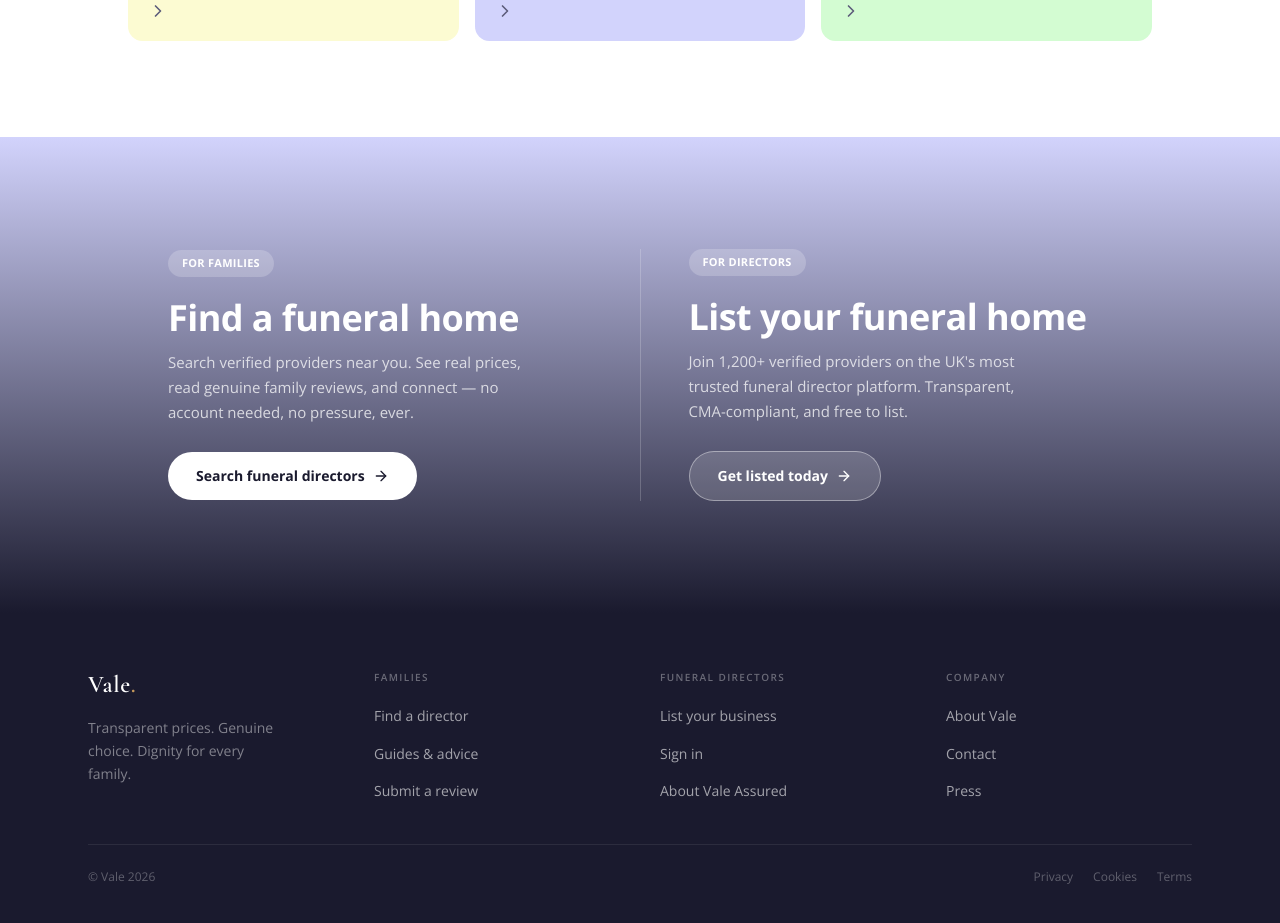
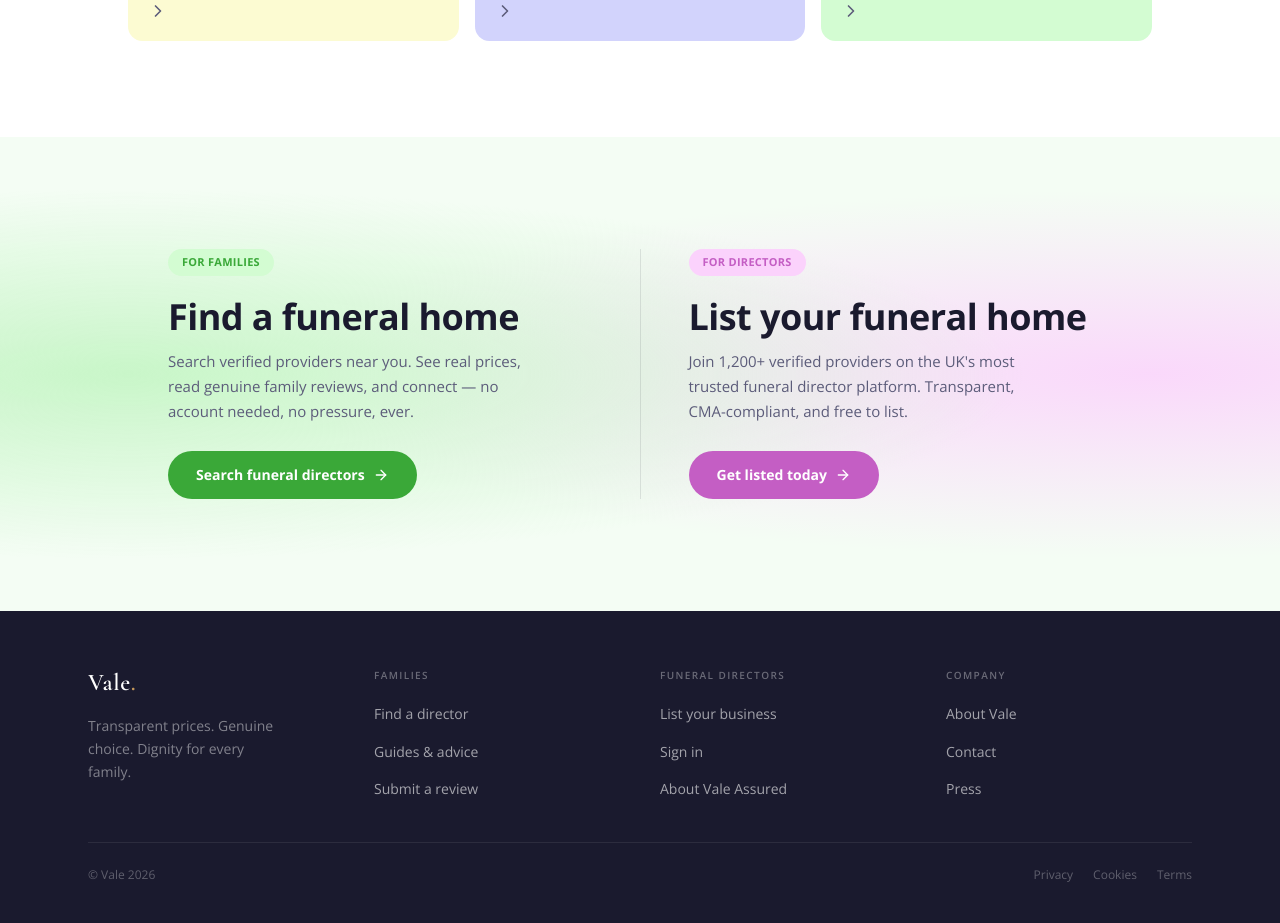
Before and after one commit to Zamster100/Vale, a Next.js app in the folder vale-web/: page / in a window 1280 px wide. Shown: the part 5540-6463 px from the top of the page. Built offline with nearby package versions, Linux system fonts and the light colour scheme.

Commit message:
Revert "Final CTA: vertical lavender-to-footer gradient, white text"
This reverts commit 709c79b28f2422d6e0586ec7e9141246e234006e.

```diff
--- a/vale-web/app/(public)/page.tsx
+++ b/vale-web/app/(public)/page.tsx
@@ -890,7 +890,11 @@ export default function Home() {
       <section
         className="relative overflow-hidden"
         style={{
-          background: "linear-gradient(to bottom, #D2D3FC 0%, #1A1A2E 100%)",
+          background: "#F4FDF4",
+          backgroundImage: [
+            "radial-gradient(ellipse at 10% 50%, rgba(196,245,196,0.9) 0%, transparent 55%)",
+            "radial-gradient(ellipse at 90% 50%, rgba(251,210,252,0.85) 0%, transparent 55%)",
+          ].join(", "),
         }}
       >
         <div className="max-w-5xl mx-auto px-6 md:px-10 py-20 md:py-28">
@@ -902,24 +906,24 @@ export default function Home() {
             <div className="flex-1 flex flex-col items-start justify-center px-0 md:pr-12 py-8 md:py-0">
               <span
                 className="inline-block rounded-full px-3.5 py-1 text-[11px] font-bold uppercase tracking-wide mb-5 w-fit"
-                style={{ background: "rgba(255,255,255,0.2)", color: "#ffffff" }}
+                style={{ background: MINT, color: MINT_BTN }}
               >
                 For families
               </span>
               <h2
                 className="mb-3"
-                style={{ fontFamily: OS, fontWeight: 800, fontSize: "clamp(24px,3vw,36px)", color: "#ffffff", lineHeight: 1.15 }}
+                style={{ fontFamily: OS, fontWeight: 800, fontSize: "clamp(24px,3vw,36px)", color: DARK, lineHeight: 1.15 }}
               >
                 Find a funeral home
               </h2>
-              <p className="mb-7" style={{ fontSize: "15px", color: "rgba(255,255,255,0.75)", lineHeight: 1.65, maxWidth: "360px" }}>
+              <p className="mb-7" style={{ fontSize: "15px", color: MED, lineHeight: 1.65, maxWidth: "360px" }}>
                 Search verified providers near you. See real prices, read genuine family
                 reviews, and connect — no account needed, no pressure, ever.
               </p>
               <Link
                 href="/search"
                 className="inline-flex items-center gap-2 rounded-full px-7 py-3.5 text-sm font-bold hover:opacity-90 transition-opacity"
-                style={{ background: "#ffffff", color: DARK }}
+                style={{ background: MINT_BTN, color: "#FFFFFF" }}
               >
                 Search funeral directors
                 <ArrowRight className="w-4 h-4" aria-hidden="true" />
@@ -929,13 +933,13 @@ export default function Home() {
             {/* Vertical divider */}
             <div
               className="hidden md:block self-stretch shrink-0"
-              style={{ width: "1px", background: "rgba(255,255,255,0.2)" }}
+              style={{ width: "1px", background: "rgba(26,26,46,0.1)" }}
               aria-hidden="true"
             />
             {/* Horizontal divider on mobile */}
             <div
               className="block md:hidden"
-              style={{ height: "1px", background: "rgba(255,255,255,0.2)", margin: "8px 0" }}
+              style={{ height: "1px", background: "rgba(26,26,46,0.1)", margin: "8px 0" }}
               aria-hidden="true"
             />
 
@@ -943,24 +947,24 @@ export default function Home() {
             <div className="flex-1 flex flex-col items-start justify-center px-0 md:pl-12 py-8 md:py-0">
               <span
                 className="inline-block rounded-full px-3.5 py-1 text-[11px] font-bold uppercase tracking-wide mb-5 w-fit"
-                style={{ background: "rgba(255,255,255,0.2)", color: "#ffffff" }}
+                style={{ background: PINK, color: "#C45EC4" }}
               >
                 For directors
               </span>
               <h2
                 className="mb-3"
-                style={{ fontFamily: OS, fontWeight: 800, fontSize: "clamp(24px,3vw,36px)", color: "#ffffff", lineHeight: 1.15 }}
+                style={{ fontFamily: OS, fontWeight: 800, fontSize: "clamp(24px,3vw,36px)", color: DARK, lineHeight: 1.15 }}
               >
                 List your funeral home
               </h2>
-              <p className="mb-7" style={{ fontSize: "15px", color: "rgba(255,255,255,0.75)", lineHeight: 1.65, maxWidth: "360px" }}>
+              <p className="mb-7" style={{ fontSize: "15px", color: MED, lineHeight: 1.65, maxWidth: "360px" }}>
                 Join 1,200+ verified providers on the UK&apos;s most trusted funeral
                 director platform. Transparent, CMA-compliant, and free to list.
               </p>
               <Link
                 href="/for-funeral-directors"
                 className="inline-flex items-center gap-2 rounded-full px-7 py-3.5 text-sm font-bold hover:opacity-90 transition-opacity"
-                style={{ background: "rgba(255,255,255,0.15)", color: "#ffffff", border: "1.5px solid rgba(255,255,255,0.4)" }}
+                style={{ background: "#C45EC4", color: "#FFFFFF" }}
               >
                 Get listed today
                 <ArrowRight className="w-4 h-4" aria-hidden="true" />
```
